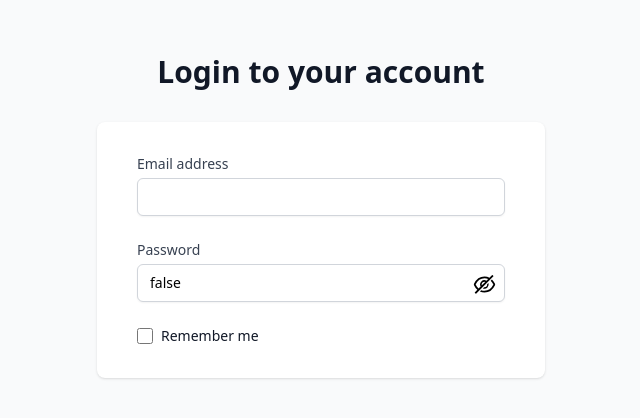
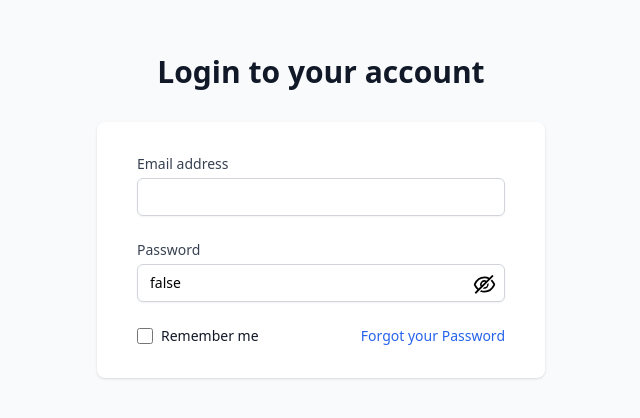
Before and after one commit to Milad-Soleymani/Porkar-Store, a React (Create React App) app in the folder frontend/: page /login in a window 1280 px wide. Shown: the part 196-614 px from the top of the page, without its empty margins (319-959 px from the left). Built offline with nearby package versions, Linux system fonts and the light colour scheme.

Commit message:
Add "Forgot Your Password" options

```diff
--- a/frontend/src/components/Login/LoginPage.jsx
+++ b/frontend/src/components/Login/LoginPage.jsx
@@ -53,7 +53,7 @@ const Login = () => {
                                             className='absolute cursor-pointer right-2 top-2'
                                             size='25'
                                             onClick={() => { setVisible(false) }}
-                                        /> ) :  (
+                                        />) : (
                                         <AiOutlineEyeInvisible
                                             className='absolute cursor-pointer right-2 top-2'
                                             size='25'
@@ -63,7 +63,7 @@ const Login = () => {
                                 }
                             </div>
                         </div>
-                        <div className= {`${styles.flexNormal} justify-between`}>
+                        <div className={`${styles.noramlFlex} justify-between`}>
                             <div className={`${styles.noramlFlex}`}>
                                 <input
                                     type="checkbox"
@@ -75,6 +75,14 @@ const Login = () => {
                                     Remember me
                                 </label>
                             </div>
+                            <div className='text-sm'>
+                                <a
+                                    className='font-medium text-blue-600 hover:text-blue-500'
+                                    href="#"
+                                >
+                                    Forgot your Password
+                                </a>
+                            </div>
                         </div>
                     </form>
                 </div>
```
Lines whose indentation alone changed are shown as unchanged.
